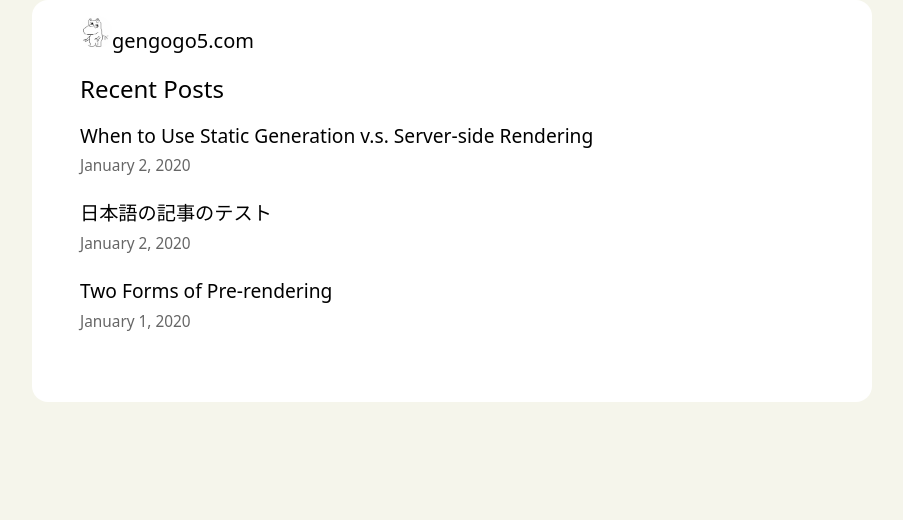
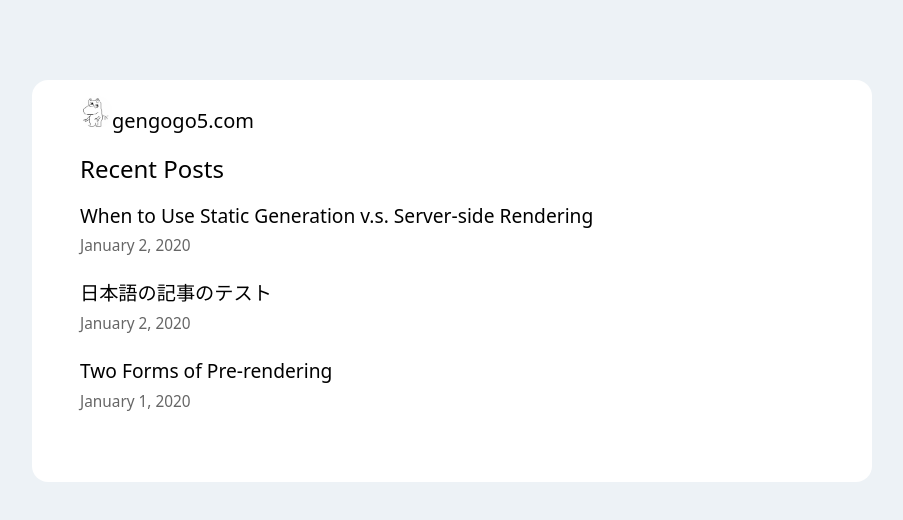
Before and after one commit to gengogo5/gengogo5.com, a Next.js app: page / in a window 1280 px wide. Shown: the top 520 px of the page, without its empty margins (188-1091 px from the left). Built offline with nearby package versions, Linux system fonts and the light colour scheme.

Commit message:
#7 背景色をZenn風に

```diff
--- a/styles/global.css
+++ b/styles/global.css
@@ -4,8 +4,9 @@
 
 html,
 body {
+  @apply pt-10 pb-40 px-4;
   @apply font-sans;
-  background-color: rgb(245, 245, 235);
+  background-color: rgb(237, 242, 246);
 }
 
 .hoge {
```
